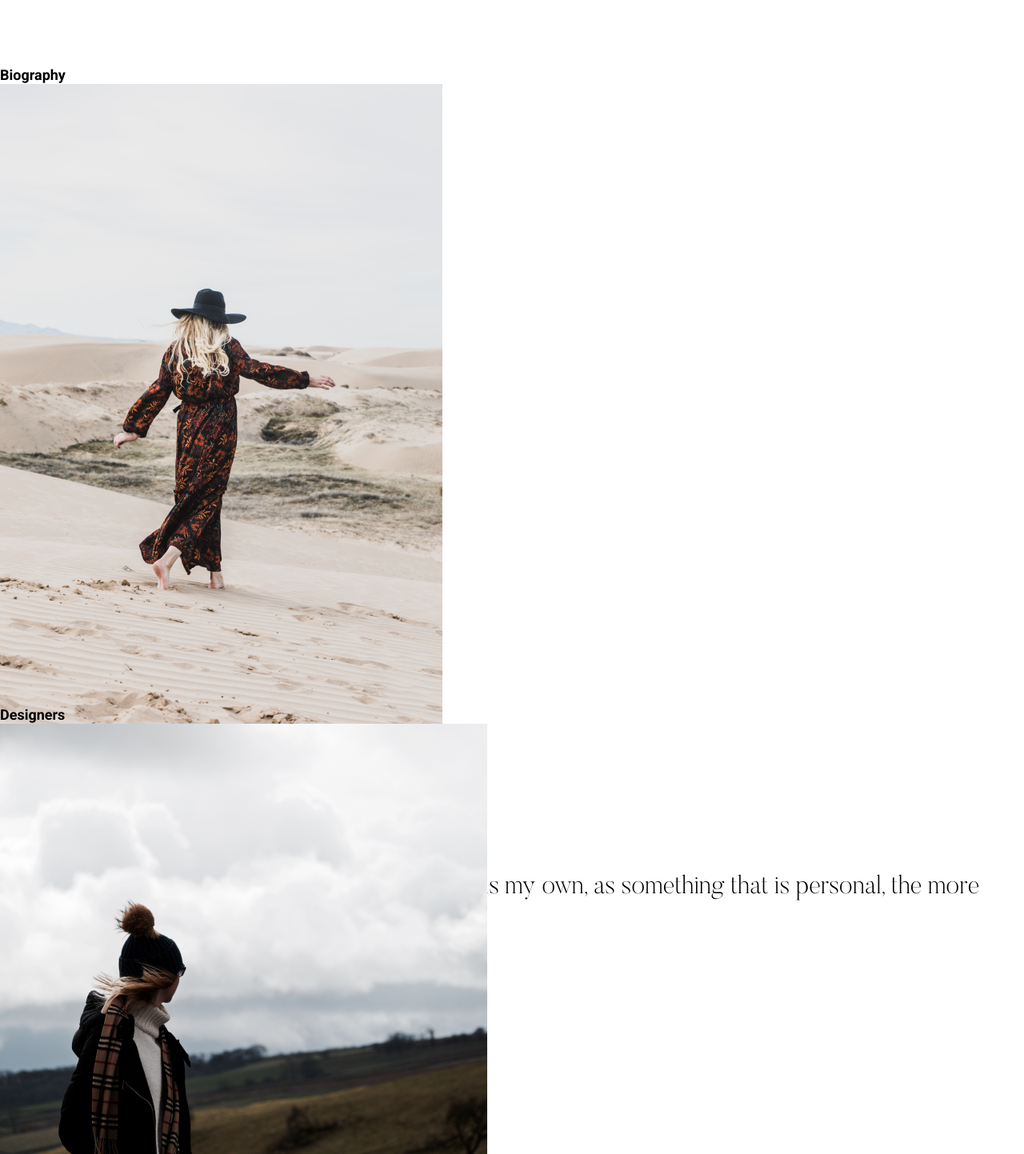
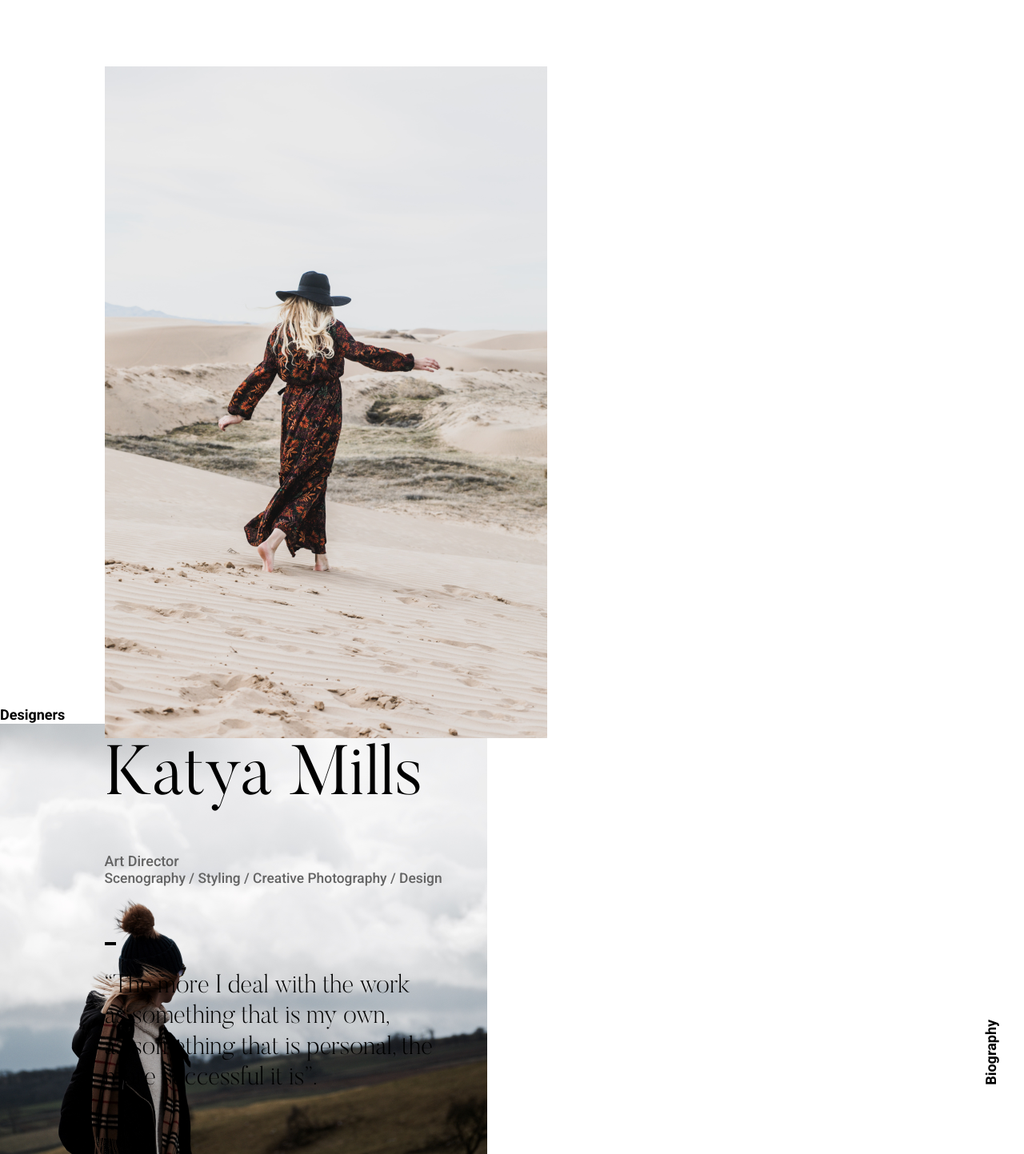
Before and after one commit to irina-novozhilova/otus-css-novozhilova, a plain HTML site: page index.html in a window 1280 px wide. Shown: the part 717-2160 px from the top of the page at 80% size. Drawn offline with Linux system fonts and the light colour scheme.

Commit message:
Добавила основные стили biography

```diff
--- a/css/style.css
+++ b/css/style.css
@@ -128,5 +128,69 @@ blockquote {
     max-height: 100%;
     max-width: 1065px;
     object-fit: cover;
+}
 
+/* Biography */
+
+.biography {
+    max-width: 144rem;
+    margin: auto;
+    font-size: 8.7rem;
 }
+
+.biography::after {
+    display: inline-block;
+    height: 100%;
+    vertical-align: middle;
+    content: "";
+}
+
+.biography-box {
+    position: relative;
+    display: inline-block;
+    vertical-align: middle;
+    padding: 0 1.5em;
+    margin: auto;
+}
+
+.biography img {
+    display: inline-block;
+    height: 100%;
+    max-width: 100%;
+    object-fit: cover;
+    vertical-align: middle;
+    margin-right: calc(1.7em - 1.6rem);
+}
+
+.about {
+    font-size: 8.7rem;
+    max-width: 5.1em;
+    display: inline-block;
+    vertical-align: middle;
+}
+
+.about h3 {
+    margin-bottom: 0.5em;
+}
+
+
+.about .skills {
+    font-size: 0.2em;
+    margin-bottom: 4em;
+}
+
+.about blockquote::before {
+    content: " ";
+    display: block;
+    width: 14px;
+    height: 4px;
+    background: black;
+    margin-bottom: 1em;
+}
+
+.biography h2 {
+    position: absolute;
+    bottom: 0;
+    right: 0;
+    transform: rotate(-90deg) translateX(50%);
+}
--- a/index.html
+++ b/index.html
@@ -25,15 +25,20 @@
         </div>
     </section>
     <section class="biography" id="biography">
+        <div class="biography-box">
             <h2>Biography</h2>
             <img src="./images/katya-mills.png" alt="Katya Mills">
+            <div class="about">
                 <h3> Katya Mills</h3>
                 <p>Art Director</p>
-        <p>Scenography / Styling / Creative Photography / Design</p>
+                <p class="skills">Scenography / Styling / Creative Photography / Design</p>
                 <blockquote>
-            The more&nbsp;I deal with the work as&nbsp;something that is&nbsp;my&nbsp;own, as&nbsp;something that is&nbsp;personal,
-            the more successful it&nbsp;is.
+                    “The more&nbsp;I deal with the work as&nbsp;something that is&nbsp;my&nbsp;own, as&nbsp;something
+                    that is&nbsp;personal,
+                    the more successful it&nbsp;is”.
                 </blockquote>
+            </div>
+        </div>
     </section>
     <section class="designers" id="designers">
         <h2>Designers</h2>
@@ -86,7 +91,7 @@
             <li>Nature</li>
             <li>Creativity</li>
         </ul>
-        <img src="./images/strong-points3.png" alt="Strong-points">
+        <img src="./images/Strong-points3.png" alt="Strong-points">
     </section>
 </main>
 </body>
```
Lines whose indentation alone changed are shown as unchanged.
